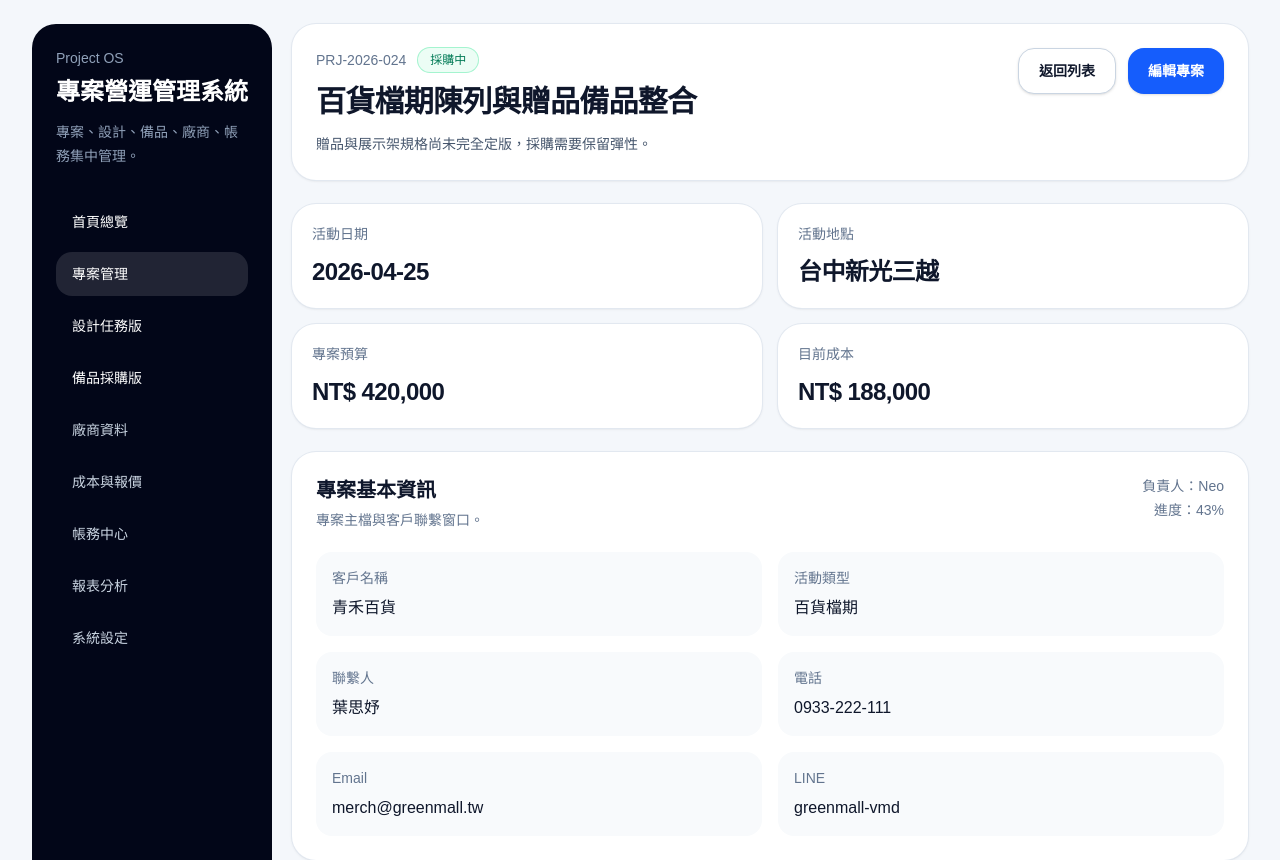
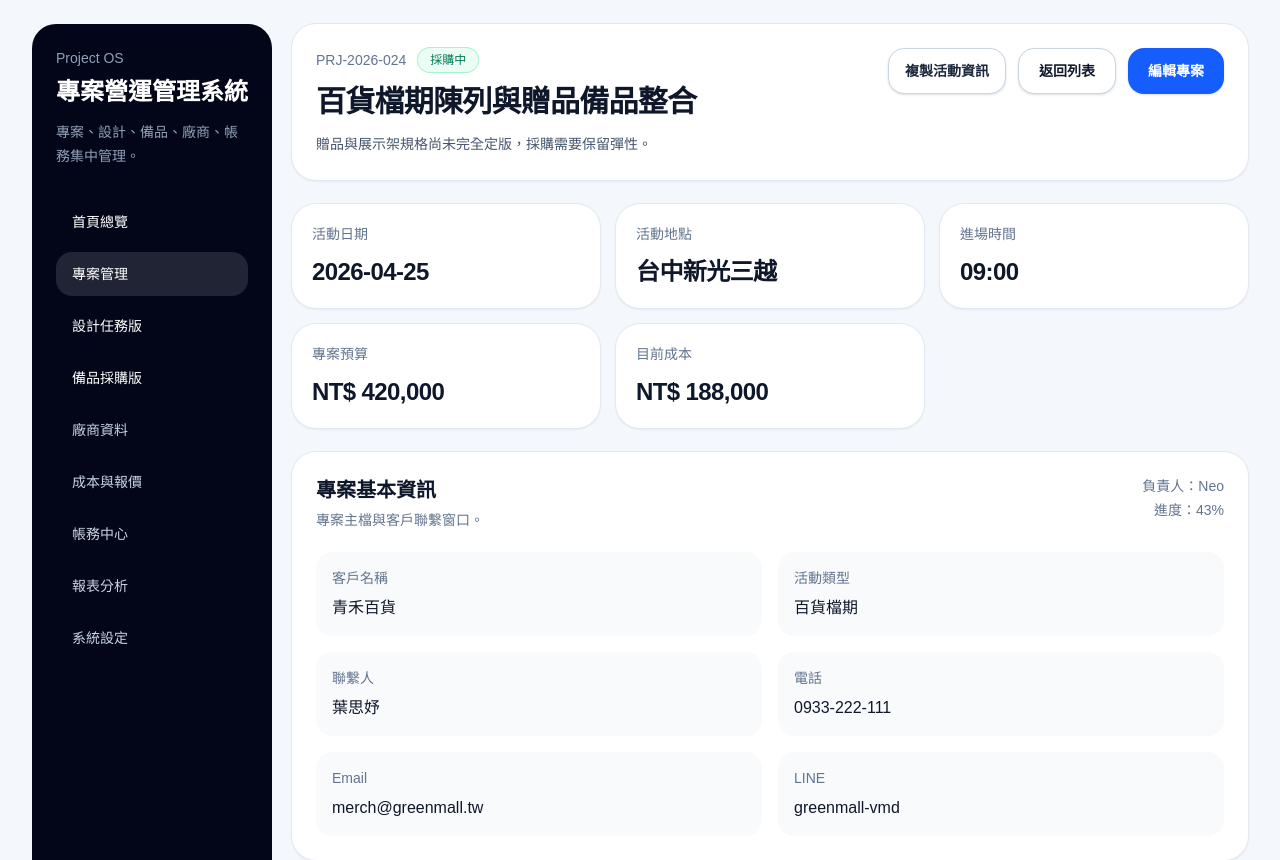
Before and after one commit to willy841/projectflow, a Next.js app: page /projects/department-store-display-2026 in a window 1280 px wide. Shown: the top 860 px of the page. Built offline with nearby package versions, Linux system fonts and the light colour scheme.

Commit message:
feat: add load-in time and copy event info action

```diff
--- a/src/app/projects/[id]/page.tsx
+++ b/src/app/projects/[id]/page.tsx
@@ -1,6 +1,7 @@
 import Link from "next/link";
 import { notFound } from "next/navigation";
 import { AppShell } from "@/components/app-shell";
+import { CopyEventInfoButton } from "@/components/copy-event-info-button";
 import { ExecutionTree } from "@/components/execution-tree";
 import { getProjectById, getStatusClass } from "@/components/project-data";
 
@@ -32,6 +33,12 @@ export default async function ProjectDetailPage({
           </div>
 
           <div className="flex flex-wrap gap-3">
+            <CopyEventInfoButton
+              projectName={project.name}
+              eventDate={project.eventDate}
+              location={project.location}
+              loadInTime={project.loadInTime}
+            />
             <Link href="/projects" className="inline-flex items-center justify-center rounded-2xl border border-slate-300 bg-white px-5 py-3 text-sm font-semibold text-slate-800 shadow-sm transition hover:border-slate-400 hover:bg-slate-50">
               返回列表
             </Link>
@@ -42,10 +49,11 @@ export default async function ProjectDetailPage({
         </div>
       </header>
 
-      <section className="grid gap-4 md:grid-cols-2 2xl:grid-cols-4">
+      <section className="grid gap-4 md:grid-cols-2 xl:grid-cols-3 2xl:grid-cols-5">
         {[
           { label: "活動日期", value: project.eventDate },
           { label: "活動地點", value: project.location },
+          { label: "進場時間", value: project.loadInTime },
           { label: "專案預算", value: project.budget },
           { label: "目前成本", value: project.cost },
         ].map((item) => (
--- /dev/null
+++ b/src/components/copy-event-info-button.tsx
@@ -0,0 +1,40 @@
+"use client";
+
+import { useState } from "react";
+
+export function CopyEventInfoButton({
+  projectName,
+  eventDate,
+  location,
+  loadInTime,
+}: {
+  projectName: string;
+  eventDate: string;
+  location: string;
+  loadInTime: string;
+}) {
+  const [copied, setCopied] = useState(false);
+
+  async function handleCopy() {
+    const text = [
+      `活動名稱：${projectName}`,
+      `活動日期：${eventDate}`,
+      `場地：${location}`,
+      `進場時間：${loadInTime}`,
+    ].join("\n");
+
+    await navigator.clipboard.writeText(text);
+    setCopied(true);
+    window.setTimeout(() => setCopied(false), 2000);
+  }
+
+  return (
+    <button
+      type="button"
+      onClick={handleCopy}
+      className="inline-flex items-center justify-center rounded-2xl border border-slate-300 bg-white px-4 py-2.5 text-sm font-semibold text-slate-800 shadow-sm transition hover:border-slate-400 hover:bg-slate-50"
+    >
+      {copied ? "已複製活動資訊" : "複製活動資訊"}
+    </button>
+  );
+}
--- a/src/components/project-data.ts
+++ b/src/components/project-data.ts
@@ -27,6 +27,7 @@ export type Project = {
   client: string;
   eventDate: string;
   location: string;
+  loadInTime: string;
   eventType: string;
   contactName: string;
   contactPhone: string;
@@ -66,6 +67,7 @@ export const projects: Project[] = [
     client: "森野生活",
     eventDate: "2026-04-12",
     location: "松山文創園區",
+    loadInTime: "08:00",
     eventType: "品牌快閃",
     contactName: "林雅晴",
     contactPhone: "0912-345-678",
@@ -141,6 +143,7 @@ export const projects: Project[] = [
     client: "曜石科技",
     eventDate: "2026-04-20",
     location: "南港展覽館",
+    loadInTime: "07:30",
     eventType: "新品發表會",
     contactName: "陳柏宇",
     contactPhone: "0987-654-321",
@@ -199,6 +202,7 @@ export const projects: Project[] = [
     client: "青禾百貨",
     eventDate: "2026-04-25",
     location: "台中新光三越",
+    loadInTime: "09:00",
     eventType: "百貨檔期",
     contactName: "葉思妤",
     contactPhone: "0933-222-111",
```
